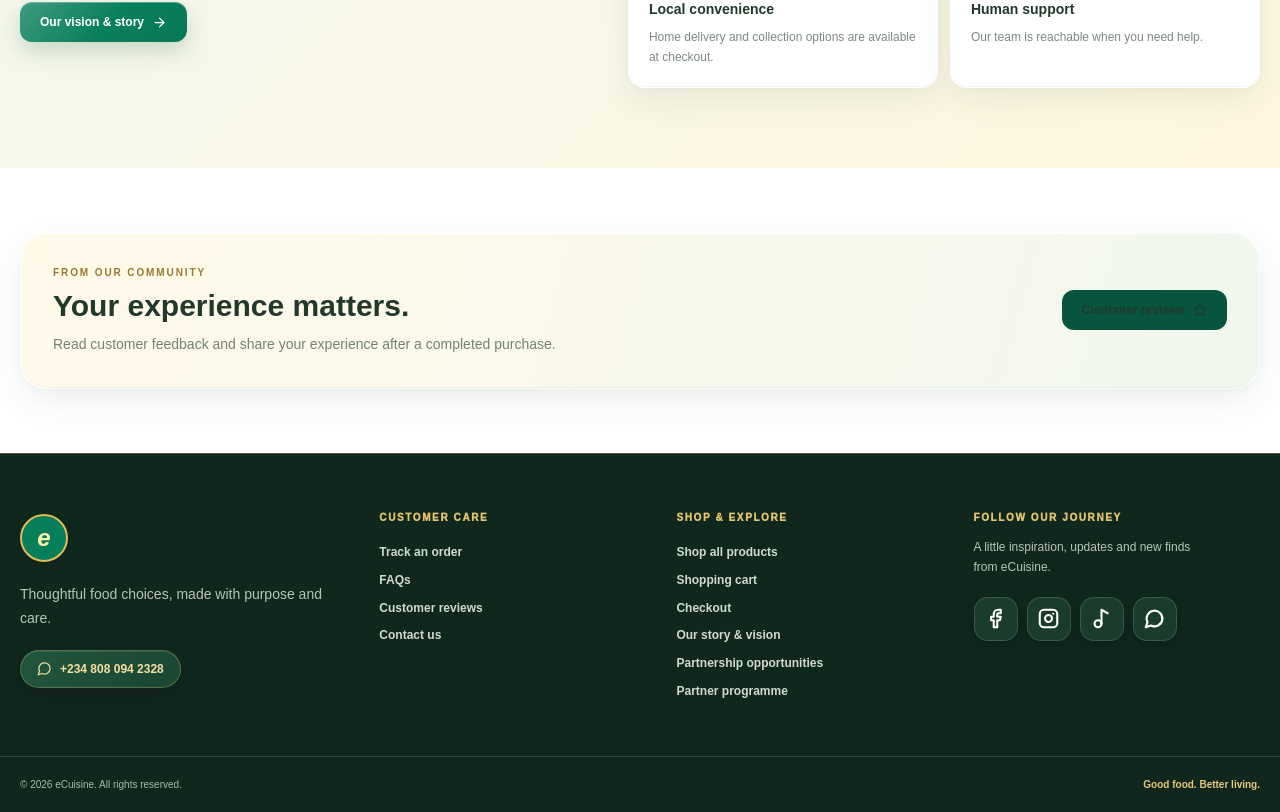
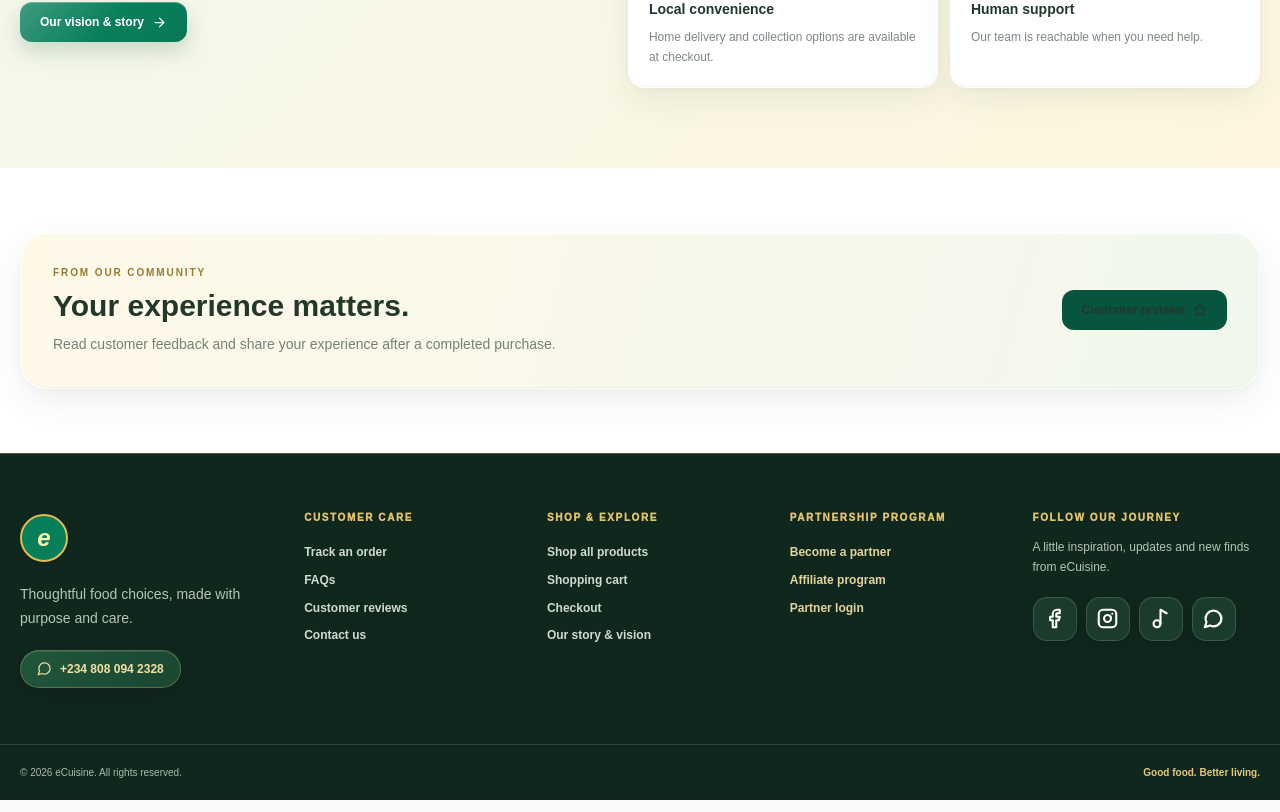
Before and after one commit to ecuisinefoods-collab/ecuisinefoods, a Next.js app: page / in a window 1280 px wide. Shown: the part 3781-4593 px from the top of the page. Built offline with nearby package versions, Linux system fonts and the light colour scheme; no server answers; the database is empty.

Commit message:
Add dedicated partnership links in storefront footer

```diff
--- a/src/app/page.tsx
+++ b/src/app/page.tsx
@@ -291,9 +291,9 @@ export default async function HomePage() {
       </section>
 
       <footer className="ec-store-footer">
-        <div className="ec-store-footer__main mx-auto grid max-w-7xl gap-10 px-5 py-12 sm:grid-cols-2 lg:grid-cols-[1.25fr_1fr_1fr_1.15fr] lg:gap-12 lg:py-14">
+        <div className="ec-store-footer__main mx-auto grid max-w-7xl gap-10 px-5 py-12 sm:grid-cols-2 lg:grid-cols-[1.2fr_1fr_1fr_1fr_1.1fr] lg:gap-9 lg:py-14">
           <div className="ec-footer-brand">
-            <Link href="/" className="inline-flex min-h-14 items-center" aria-label="eCuisine home">
+            <Link href="/" className="ec-footer-brand__lockup inline-flex min-h-14 items-center" aria-label="eCuisine home">
               {storeLogoUrl
                 ? <img src={storeLogoUrl} alt="eCuisine brand logo" className="ec-footer-brand__logo h-14 w-auto max-w-[230px] object-contain" />
                 : <span className="grid h-12 w-12 place-items-center rounded-full border-2 border-[#e2bb50] bg-[#087f5b] text-2xl font-black italic text-[#fff0a8] shadow-md" aria-hidden="true">e</span>}
@@ -321,8 +321,16 @@ export default async function HomePage() {
               <Link href="/cart">Shopping cart</Link>
               <Link href="/checkout">Checkout</Link>
               <Link href="/about">Our story &amp; vision</Link>
-              <Link href="/partnerships">Partnership opportunities</Link>
-              <Link href="/affiliates">Partner programme</Link>
+
+            </div>
+          </nav>
+
+          <nav className="ec-footer-group" aria-label="Partnership program">
+            <h3>Partnership program</h3>
+            <div className="ec-footer-links">
+              <Link href="/partnerships">Become a partner</Link>
+              <Link href="/affiliates">Affiliate program</Link>
+              <Link href="/partner">Partner login</Link>
             </div>
           </nav>
 
```
